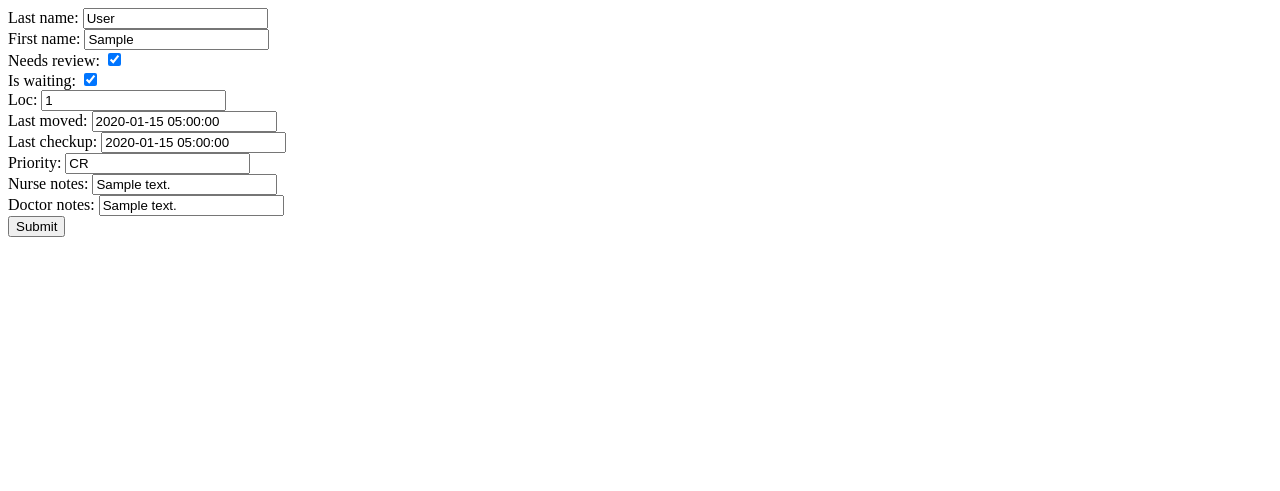
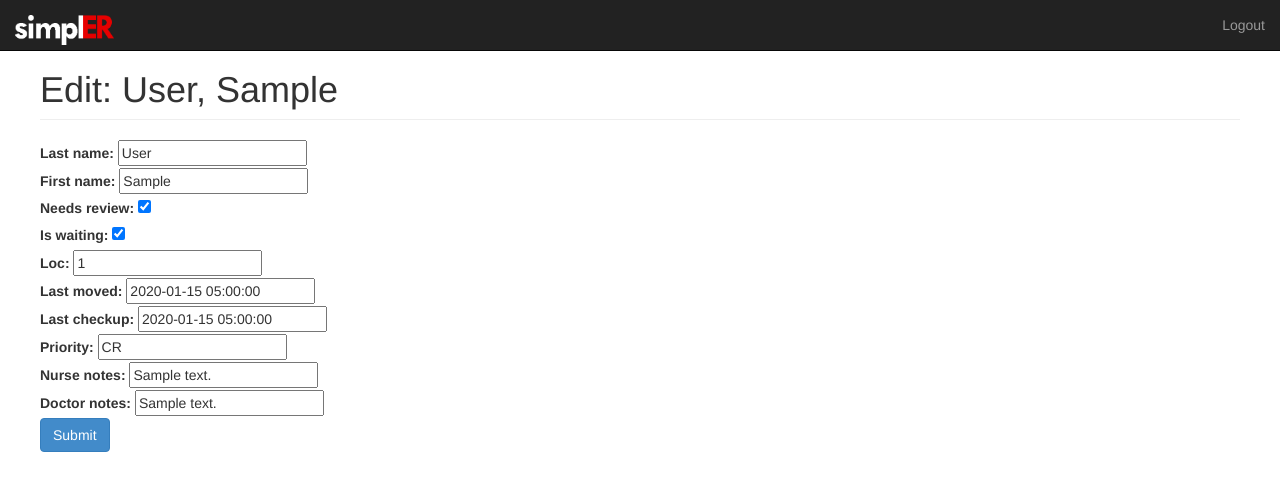
Before and after one commit to kylambouldin/sharklightning-hackathon, a Django app: page /ermanager/patient_mod/1/ in a window 1280 px wide. Shown: the top 491 px of the page. Run offline with Django 3.2, Linux system fonts and the light colour scheme; a user stored in the database is signed in; tables that the repository leaves empty hold one stand-in row (values such as "Sample post"); some libraries are stand-ins or nearby versions.

Commit message:
updated patient mod to bootstap

```diff
--- a/simpler/ermanager/templates/ermanager/patient_mod.html
+++ b/simpler/ermanager/templates/ermanager/patient_mod.html
@@ -1,7 +1,16 @@
-<body>
+{% extends "base.html" %}
+
+{% block title %}
+Edit: {{ patient.last_name }}, {{ patient.first_name }}
+{% endblock %}
+
+{% block content %}
 <form action="/ermanager/submit_edit/" method="POST">{% csrf_token %}
+
         {% for field in form %}
+
         <input type="hidden" name="patient_id" value="{{patient_id}}"/>
+
         <div class="fieldWrapper">
             <tr>
               {{ field.errors }}
@@ -9,6 +18,8 @@
             </tr>
         </div>
         {% endfor %}
-        <input type="submit" value="Submit"/>
+        <input class="btn btn-primary" type="submit" value="Submit"/>
 </form>
-</body>
+
+
+{% endblock %}
```
